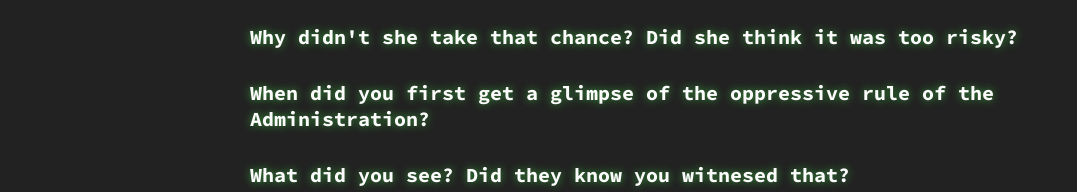
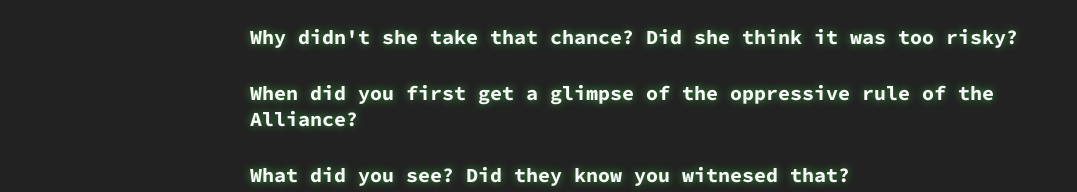
Before and after one commit to martinalexrolph/sector-six, a Vue app: page /#/all-questions in a window 1280 px wide. Shown: the part 512-704 px from the top of the page, without its empty margins (0-1077 px from the left). Built offline with nearby package versions, Linux system fonts and the light colour scheme.

Commit message:
Reduce to only two scopes

```diff
--- a/src/logic/params.js
+++ b/src/logic/params.js
@@ -24,10 +24,10 @@ function getParams({name, home}) {
     // plot: choose('rebellion', 'explore', 'find home'),
     // Could add: defend, steal (or heist), rescue
     plot: 'rebellion',
-    // scope: choose('individual', 'society', 'civilisation'),
-    scope: 'civilisation',
-    // armature: choose('take risks', 'tell the truth'),
-    armature: 'take risks',
+    scope: choose('individual', 'organisation'),
+    // scope: 'civilisation',
+    armature: choose('take risks', 'tell the truth'),
+    // armature: 'take risks',
     organisations: {
       evil: choose('Regime', 'Authority', 'Imperium', 'Alliance', 'Dynasty', 'Administration', 'Syndicate'),
       good: choose('Alliance', 'Collective', 'Senate', 'Union')
--- a/src/logic/questions.js
+++ b/src/logic/questions.js
@@ -49,111 +49,15 @@ function heroJourney({name, home}) {
 
   const params = getParams({name, home});
 
-  // const step1 = theOrdinaryWorld()
-  // const step2 = callToAdventure(step1.params)
-  // const step3 = refusalOfTheCall(step2.params)
-  // const step4 = theMentor(step3.params)
-  // const step5 = theFirstThreshold(step4.params)
-  // const step6 = testsAlliesEnemies(step5.params)
-  // const step7 = approachInnermostCave(step6.params)
-
-  // const theCallOfAdventure = [
-  //   "When did you first feel the urge to do something about the Authority?",
-  //   "Had you left home by this point? Where were you living?",
-  //   "So the Authority took something very important from you. How did you react?",
-  //   "So this was a pivotal moment, and you know something had to change."
-  // ]
-
-  // const refusalOfTheCall = [
-  //   "The early seeds of the Uprising movement were already active where you were living, so why didn't you heed their call?",
-  //   "Looking back, do you wish that you had done things differently, joined up then?",
-  //   "How did it feel, going back to your old life after all this?"
-  // ]
-
-  // const meetingTheMentor = [
-  //   "-=-=-=-",
-  //   "But we know, since we're having this conversation, that you did eventually join up. What changed?",
-  //   "How did Ada convince you to join?",
-  //   "Did you feel equipped to join up, like you had useful skills to offer?",
-  //   "So Ada trained you, but I sense that she meant more to you than that. What was your relationship with her like?",
-  //   "So this is the moment you really decided to join up? Was the Uprising hard to contact?"
-  // ]
-
-  // const crossingTheThreshold = [
-  //   "-=-=-=-",
-  //   "How did it feel, setting foot in such a strange place looking for such wanted... well, criminals, at that point. Outlaws at the very least.",
-  //   "Tell me a bit more about the spaceport. I think a lot of people know it as it is now, but it must have been so different back then!",
-  //   "Who did you meet first?",
-  //   "So that really was a point of no return, quite literally in a sense!",
-  // ]
-
-  // const testsAlliesEnemies = [
-  //   '-=-=-=-',
-  //   "Iris? As in, the same Iris that led the assault on Artik IV?",
-  //   "What was it like meeting her? Did you get a sense at the time of the massive role she would play?",
-  //   "What was your first mission?",
-  //   "Can you tell me a little bit about the people who you went on that mission with?",
-  //   "What happened? Did you achieve your goal?",
-  //   "He sounds like a nasty piece of work!",
-  //   "Crazy that on your first mission you cross paths with the First Hand of the Authority... I don't envy you!",
-  //   "Tell me about another of your missions.",
-  //   "What was going through your head at that moment of betrayal?",
-  //   "Did you get a sense of any weaknesses as a result of this?",
-  //   "So by this point, you really knew what had to be done to take down the Authority."
-  // ]
-
-  // const theApproach = [
-  //   "But knowing what has to be done, that's not enough on it's own. You needed a plan.",
-  //   "Why did the plan require you to travel to Theria?",
-  //   "Not everyone had the courage to stick around for this. Did anyone you know leave at this point?",
-  //   "How did it feel to lose someone like that? Did it test your commitment?",
-  //   "Where did the preparation take place?",
-  //   "Who was on the team for the final push?"
-  // ]
-
-  // const theOrdeal = [
-  //   "So you travelled to Theria. Was the journey eventful?",
-  //   "What was your role when you arrived?",
-  //   "How did that go?",
-  //   "So despite the setback, ultimately the first step was complete. What next?",
-  //   "Do you know why the First Hand was there? Had he been tipped off?",
-  //   "How frustrating that he got away! But at least you got out alive too.",
-  //   "And so, with the help of your squadmates, you finally came to the final goal of the mission. Talk me through what you had to do here?",
-  //   "And with the Authority standing between you and your goal...",
-  //   "That's such a price to pay for striking against the Authority. What was going through your mind at that moment?"
-  // ]
-
-  // const seizingTheSword = [
-  //   "I wouldn't have thought that was a difficult choice... you were at your goal, why couldn't you just finish the job?",
-  //   "Right, so it might not have been done in the way you expected but you did manage to carry out the task."
-  // ]
-
-  // const theRoadBack = [
-  //   "That wasn't in the plan, right? You were supposed to be leaving straight away - what kept you?",
-  //   "Did you manage to escape?",
-  //   "How many of your teammates made it out?",
-  //   "What happened on the way back?",
-  //   "So you had no choice but to turn around. That must have been agonising, after going through so much."
-  // ]
-
-  // const resurrection = [
-  //   "What did you have to do?",
-  //   "After all this, you finally faced off against the First Hand and defeated him. How?",
-  //   "Everything that you had been through seemed to lead up to this point. Do you think you could have managed this even three months before?",
-  //   "How did it feel, facing off against someone who had stood in your way for so long?"
-  // ]
-
-  // const returnWithTheElixir = [
-  //   "Now I know this wasn't the end of the war by any means, but did it feel like a turning point to you?",
-  //   "What was it like, to finally have hope again?"
-  // ]
+  const mentorAndThreshold = Math.random() < 0.5 ?
+    [...theMentor(params), ...theFirstThreshold(params)] :
+    [...theFirstThreshold(params), ...theMentor(params)]
 
   const questions = [
     ...theOrdinaryWorld(params),
     ...callToAdventure(params),
     ...refusalOfTheCall(params),
-    ...theMentor(params),
-    ...theFirstThreshold(params),
+    ...mentorAndThreshold,
     ...testsAlliesEnemies(params),
     ...approachInnermostCave(params),
     ...theOrdeal(params),
--- a/src/logic/steps/stage01_theOrdinaryWorld.js
+++ b/src/logic/steps/stage01_theOrdinaryWorld.js
@@ -39,7 +39,7 @@ function q2(p) {
   const options = {
     'planet': [
       `What was it like living on ${home.name}, one of the ${home.region} worlds?`,
-      `How was it growing up on ${home.name}, a planet in such a ${home.region === 'core' ? 'central' : 'remote'} part of the galaxy?`
+      `How was it growing up on ${home.name}, a planet in the galactic ${home.region === 'core' ? 'core' : 'rim'}?`
     ],
     'fleet': [
       `What was it like living on ${home.name}? That's one of the traveller ships, right? Between the ${home.region} worlds?`,
@@ -47,7 +47,7 @@ function q2(p) {
     ],
     'station': [
       `What was it like living on ${home.name} Station in the galaxy's ${home.region === 'core' ? 'core' : 'frontier'}?`,
-      `How was it growing up on ${home.name}, such a ${home.region === 'core' ? 'central' : 'remote'} station?`
+      `How was it growing up on ${home.name}, such a ${home.region === 'core' ? 'central' : 'remote'} orbital station?`
     ],
     'asteroid': [
       `What was it like living on ${home.name}, an asteroid base at the ${home.region === 'core' ? 'heart' : 'edge'} of civilisation?`,
--- a/src/logic/steps/stage02_callToAdventure.js
+++ b/src/logic/steps/stage02_callToAdventure.js
@@ -21,26 +21,16 @@ function q1(p) {
   if (p.plot === 'find home') {
     if (p.scope === 'individual') {
       return "Do you remember where you were when you first learnt that you were so far from your original family?"
-    } else if (p.scope === 'society') {
-      return 'Do you remember where you were when you first learnt about the exile your ancestors went through?'
-    } else if (p.scope === 'civilisation') {
+    } else if (p.scope === 'organisation') {
       return `Do you remember where you were when you first heard about the guidestone and learnt that this sector was not the original home of the ${p.organisations.good}?`
     }
   } else if (p.plot === 'rebellion') {
-    if (p.scope === 'individual') {
-      return `When did you first learn about the injustices that eventually led to you taking a stand against the ${p.organisations.evil}?`
-    } else if (p.scope === 'society') {
-      return `When did you first learn about the injustices perpetuated against your people by the ${p.organisations.evil}?`
-    } else if (p.scope === 'civilisation') {
-      return `When did you first get a glimpse of the oppressive rule of the ${p.organisations.evil}?`
-    }
+    return `When did you first get a glimpse of the oppressive rule of the ${p.organisations.evil}?`
   } else if (p.plot === 'explore') {
     if (p.scope === 'individual') {
       return `Do you remember where you were when you first learnt about the ${p.locations.unexplored.name} that you would later be famous for exploring?`
-    } else if (p.scope === 'society') {
-      return `Do you remember where you were when you first learnt that there was an expedition from your ${p.locations.home.type} to the ${p.locations.unexplored.name}?`
-    } else if (p.scope === 'civilisation') {
-      return `Do you remember where you were when you first learnt about the ${p.organisations.good}'s expedition to the ${p.locations.unexplored.name} which your ${p.locations.home.type} was contributing to?`
+    } else if (p.scope === 'organisation') {
+      return `Do you remember where you were when you first learnt about the ${p.organisations.good}'s expedition to the ${p.locations.unexplored.name}?`
     }
   }
 }
--- a/src/logic/steps/stage04_theMentor.js
+++ b/src/logic/steps/stage04_theMentor.js
@@ -43,13 +43,14 @@ export {theMentor}
 function q1(p) {
   if (p.scope === 'individual') {
     return choose(
-      `Did you feel like you had the skills you needed to do this?`,
-      `Once you'd decided this was something you wanted to do, did you feel that your life up to this point had prepared you for anything like this?`,
+      `Did you feel like you had the skills you needed?`,
+      `Did you feel that your life up to this point had prepared you for anything like this?`,
     )
   } else {
+    const group = p.plot === 'rebellion' ? 'rebels' : 'expedition'
     return choose(
-      `Did you feel equipped to join up, like you had useful skills to offer?`,
-      `Once you'd decided that you wanted to join, did you feel that you had useful skills to offer?`,
+      `Did you feel equipped to join the ${group}, like you had useful skills to offer?`,
+      `Once you'd decided that you wanted to join the ${group}, did you feel that you had useful skills to offer?`,
     )
   }
 }
--- a/src/logic/steps/stage05_theFirstThreshold.js
+++ b/src/logic/steps/stage05_theFirstThreshold.js
@@ -1,58 +1,41 @@
-import { choose, fullName, place } from '../helpers'
+import { choose } from '../helpers'
 
 function theFirstThreshold(p) {
-  return [q1(p), q2(p), q3(p), q4(p), q5(p)]
+  return [q1(p), q2(p), q3(p), q4(p), q5(p), q6(p)]
 }
 
 export {theFirstThreshold}
 
+// TODO: Needs attention, especially for the explore/find home plots
 function q1(p) {
-  if (p.plot === 'explore') {
-    return `An expedition like this is a truly dangerous proposition. Were you scared?`
+  if (p.plot === 'explore' || p.plot === 'find home') {
+    if (p.scope === 'individual') {
+      return `What was the first challenge you had to overcome to prepare for your voyage?`
+    } else {
+      return choose([
+        `How did you go about trying to make contact with the ${p.organisations.good} expedition leaders?`
+      ])
+    }
   } else if (p.plot === 'rebellion') {
-    const prefix = choose([
-      'Taking a stand against',
-      'Opposing',
-      'Fighting for freedom from',
-    ])
-    return `${prefix} the ${p.organisations.evil} was an incredibly dangerous thing to do. Were you scared?`
-  } else if (p.plot === 'find home') {
-    return `You were going out and seeking knowledge about your past that powerful people wanted to keep hidden. Were you scared?`
+    if (p.scope === 'individual') {
+      return `What was the first thing you tried to do to undermine the ${p.organisations.evil}?`
+    } else {
+      return choose([
+        `How did you go about trying to join up with the ${p.organisations.good}?`
+      ])
+    }
   }
 }
 
 function q2(p) {
-  let action
-  if (p.plot === 'rebellion') {
-    action = `standing up to them`
-  } else if (p.plot === 'explore') {
-    action = `venturing into the ${p.locations.unexplored}`
-  } else {
-    if (p.scope === 'faction') {
-      action = `learning about our origins`
-    } else {
-      action = `learning about your origins`
-    }
-  }
-  return `Deep down, what was it that you really hoped to achieve by ${action}?`
-}
-
-function q3() {
-  const spark = choose(['invasion', 'execution', 'murder'])
-  const name = spark === 'invasion' ? place() : fullName()
-  return `The ${spark} of ${name} was the spark that really lit the fire. What did you do when you heard the news?`
-}
-
-function q4(p) {
   return choose(
-    `Why did you go to ${p.locations.threshold.name}?`,
+    `Why did you have to go to ${p.locations.threshold.name}?`,
     `How did you reach ${p.locations.threshold.name}?`,
   )
-  // return `There's no backing out after something like that! Was it your choice to act at that moment, or did circumstances force your hand?`
 }
 
 // You failed to follow the armature in the past but now you've got a second chance
-function q5(p) {
+function q3(p) {
   const them = {
     male: 'him',
     female: 'her',
@@ -66,3 +49,43 @@ function q5(p) {
       return `Do you think ${p.characters.refusal.name} believed you? After all, you'd lied to ${them[p.characters.refusal.gender]} before.`
   }
 }
+
+function q4(p) {
+  if (p.plot === 'explore') {
+    return `An expedition like this is a truly dangerous proposition. Were you scared?`
+  } else if (p.plot === 'rebellion') {
+    const prefix = choose([
+      'Taking a stand against',
+      'Opposing',
+      'Fighting for freedom from',
+    ])
+    return `${prefix} the ${p.organisations.evil} was an incredibly dangerous thing to do. Were you scared?`
+  } else if (p.plot === 'find home') {
+    return `You were going out and seeking knowledge about your past that the ${p.organisations.evil} wanted to keep hidden. Were you scared?`
+  }
+}
+
+function q5(p) {
+  return choose(
+    `What happened on ${p.locations.threshold.name}?`,
+    `How did things unfold on ${p.locations.threshold.name}?`,
+  )
+}
+
+function q6(p) {
+  const part1 = choose(
+    `That sounds incredibly dangerous.`,
+    `I'm amazed you survived!`,
+    `Why were there so many ${p.organisations.evil} soldiers there?`,
+  )
+
+  const part2 = choose(
+    `How did you evade detection?`,
+    `How did you get past them?`,
+    `How did you to get past?`,
+    `Did you have to kill anyone to get through?`,
+    `Were you injured?`
+  )
+
+  return `${part1} ${part2}`
+}
--- a/src/logic/steps/stage06_testAlliesEnemies.js
+++ b/src/logic/steps/stage06_testAlliesEnemies.js
@@ -1,4 +1,4 @@
-import { choose } from '../helpers'
+import { choose, fullName, place } from '../helpers'
 
 /*
 params = {
@@ -51,20 +51,17 @@ function testsAlliesEnemies(p) {
 
 export {testsAlliesEnemies}
 
+
+
 function q1(p) {
-  if (p.plot === 'explore' || p.plot === 'find home') {
-    return choose([
-      `What was the first challenge you had to overcome to prepare for your voyage?`
-    ])
-  } else if (p.plot === 'rebellion') {
-    if (p.scope === 'individual') {
-      return `What was the first thing you tried to do to undermine the ${p.organisations.evil}?`
-    } else {
-      return choose([
-        `How did you go about trying to join up with the ${p.organisations.good}?`
-      ])
-    }
-  }
+  const spark = choose(['invasion of', 'execution of', 'murder of', 'discovery on', 'events on'])
+  const name = ['invasion of', 'discovery on', 'events on'].includes(spark) ? place() : fullName()
+  const effect = choose(
+    'was the spark that really lit the fire',
+    'really changed things'
+  )
+  const actor = p.scope === 'individual' ? 'you' : `the ${p.organisations.good}`
+  return `The ${spark} of ${name} ${effect}. How did ${actor} respond?`
 }
 
 function q2(p) {
@@ -96,8 +93,13 @@ function q3(p) {
   }
 }
 
-function q4() {
-  return 'Did it go to plan?'
+// The mentor is sidelined
+function q4(p) {
+  return choose(
+    `Why couldn't ${p.characters.mentor.name} help you any more?`,
+    `How did ${p.characters.mentor.name} die?`,
+    `What stopped ${p.characters.mentor.name} from getting involved any further?`,
+  )
 }
 
 
@@ -108,17 +110,18 @@ function q5(p) {
     } else if (p.plot === 'rebellion') {
       return `What was your next move?`
     } else if (p.plot === 'find home') {
-      return `How did you learn where you had to go?`
+      return `How did you learn where you had to go next?`
     }
   } else {
-    return 'What was your first assignment, once you were part of the team?'
+    return 'What was your next assignment, once you were part of the team?'
   }
 }
 
 
 function q6(p) {
   return choose(
-    `What was it like facing off against ${p.characters.enemy.name}? Did you realise at the time that he was the ${p.characters.enemy.title} of the ${p.organisations.evil}?`
+    `What was it like facing off against ${p.characters.enemy.name}? Did you realise at the time that he was the ${p.characters.enemy.title} of the ${p.organisations.evil}?`,
+    `${p.characters.enemy.title} ${p.characters.enemy.name} was notioriously brutal. How did you escape?`,
   )
 }
 
@@ -131,7 +134,7 @@ function q7(p) {
 
 // Why didn't you follow the armature?
 function q8(p) {
-  const character = choose(p.characters.mentor, p.characters.refusal, p.characters.ally)
+  const character = choose(p.characters.refusal, p.characters.ally)
   switch (p.armature) {
     case 'take risks':
       return `Why not? Sure, it was dangerous, but ${character.name} needed your help!`
--- a/src/logic/steps/stage07_approachInnermostCave.js
+++ b/src/logic/steps/stage07_approachInnermostCave.js
@@ -26,10 +26,8 @@ function q1(p) {
   } else if (p.plot === 'find home') {
     if (p.scope === 'individual') {
       return `You wouldn't expect learning about your family's origins to be such a challenge. Why was it so hard?`
-    } else if (p.scope === 'society') {
+    } else if (p.scope === 'organisation') {
       return `Why was tracing the path of your ancestors' exile so hard?`
-    } else {
-      return `Why was it so hard to trace where in the galaxy the ${p.organisations.good} originally came from?`
     }
   }
 }
--- a/src/logic/steps/stage08_theOrdeal.js
+++ b/src/logic/steps/stage08_theOrdeal.js
@@ -39,7 +39,7 @@ function q4(p) {
     `How did you manage to land?`
   ]
   if (p.plot === 'find home') {
-    if (p.scope === 'personal') {
+    if (p.scope === 'individual') {
       options.push(`Did you find who you were looking for?`)
     } else {
       options.push(`Did this match up with the theories?`)
```
Also changed, not shown: todo.txt.
